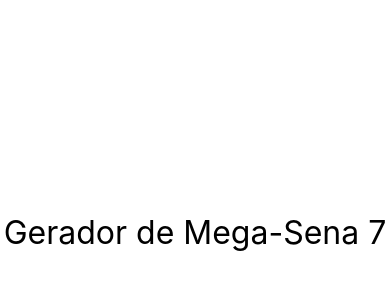
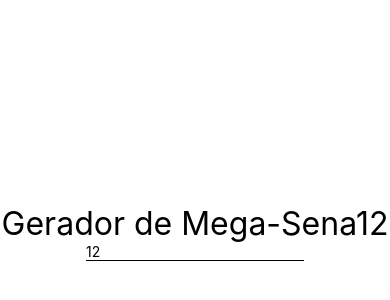
Before and after one commit to JordyLimaEng/React-Native, a React Native app: screen / in a window 390 px wide. Shown: the part 190-490 px from the top of the page. Built offline with nearby package versions, Linux system fonts and the light colour scheme.

Commit message:
comportamento do this com js

```diff
--- a/src/App.js
+++ b/src/App.js
@@ -7,7 +7,7 @@
 
     <SafeAreaView style={style.App}>
 
-        <Mega qtdeNumeros={7}/>
+        <Mega qtdeNumeros={12}/>
 
     </SafeAreaView>
 
--- a/src/components/mega/Mega.js
+++ b/src/components/mega/Mega.js
@@ -1,14 +1,45 @@
 import React, {Component} from 'react'
-import {Text} from 'react-native'
+import {Text, TextInput} from 'react-native'
 import Estilo from '../estilo'
 
 export default class Mega extends Component{
 
+    state = {
+        qtdeNumeros: this.props.qtdeNumeros
+    }
+
+    state = {
+        qtdeNumeros: this.props.qtdeNumeros
+    }
+
+    // constructor(props){
+    //     super(props)
+
+    //     this.alterarQtdeNumero = this.alterarQtdeNumero.bind(this)
+    // }
+
+    alterarQtdeNumero = (qtde) => {//aponta sempre para a instancia da classe
+        this.setState({qtdeNumeros:qtde})
+    }
+
     render(){
         return (
+        <>
+
         <Text style={Estilo.fontG}>
-            Gerador de Mega-Sena {this.props.qtdeNumeros}
+            Gerador de Mega-Sena
+            {this.state.qtdeNumeros}
         </Text>
+
+        <TextInput
+            keyboardType={"numeric"}
+            style={{borderBottomWidth: 1}}
+            placeholder="Qtd de numeros"
+            value = {this.state.qtdeNumeros}
+            onChangeText = {this.alterarQtdeNumero}
+        />
+
+        </>
         )
     }
 }
```
